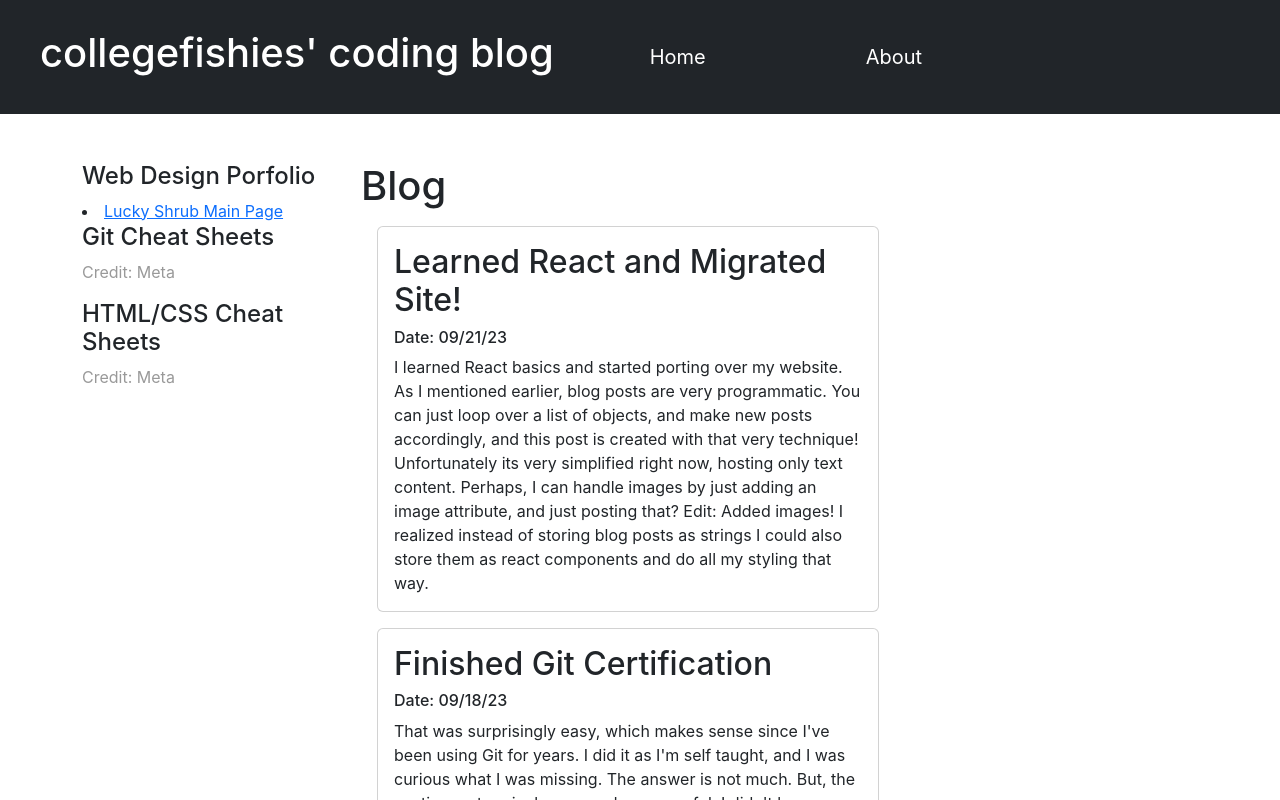
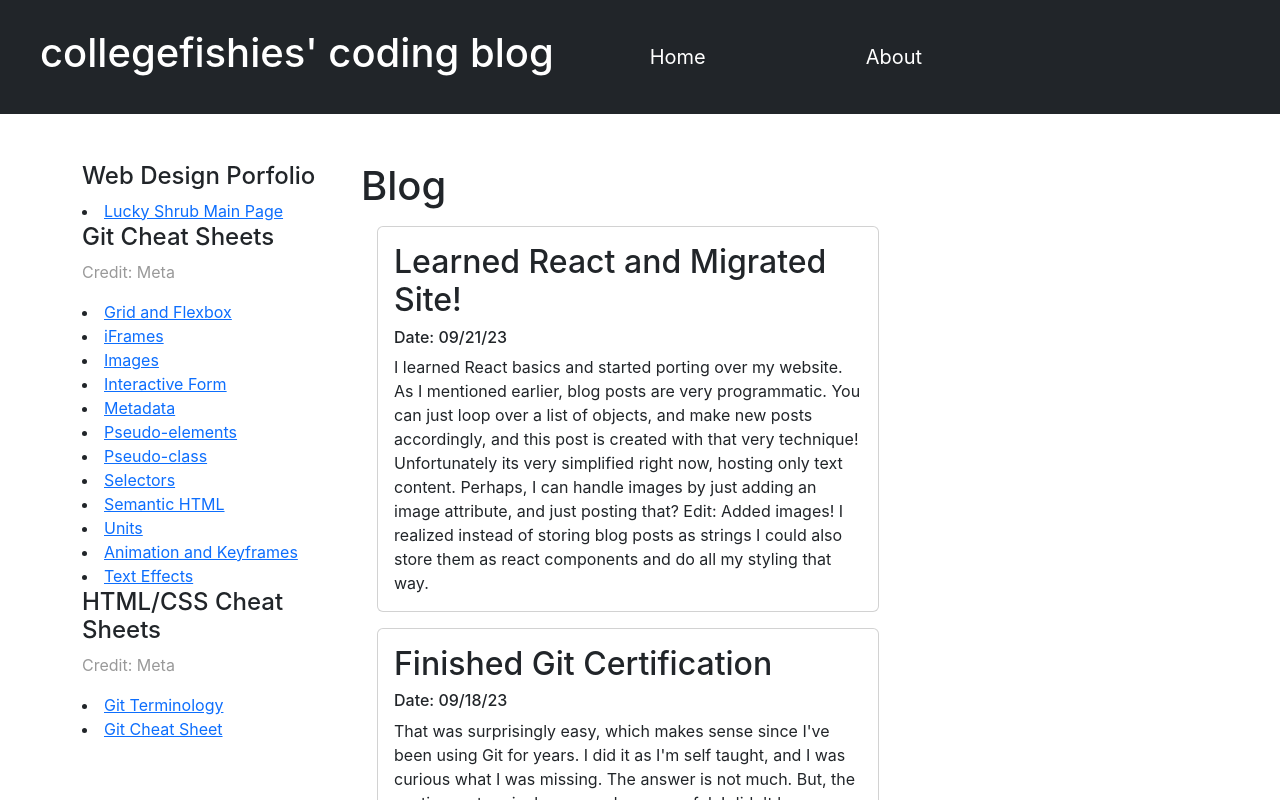
Before and after one commit to collegefishies/collegefishies.github.io, a React (Create React App) app: page / in a window 1280 px wide. Shown: the top 800 px of the page. Built offline with nearby package versions, Linux system fonts and the light colour scheme.

Commit message:
Add links

```diff
--- a/src/assets/links.js
+++ b/src/assets/links.js
@@ -15,12 +15,26 @@ export const links = [
 		"title" : "Git Cheat Sheets",
 		"credit": "Meta",
 		"links" : [
+			<a href="cs/web/grid_flexbox.html">Grid and Flexbox</a>,
+			<a href="cs/web/iframes.html">iFrames</a>,
+			<a href="cs/web/images.html">Images</a>,
+			<a href="cs/web/interactiveForm.html">Interactive Form</a>,
+			<a href="cs/web/metadata.html">Metadata</a>,
+			<a href="cs/web/pseudo-elements.html">Pseudo-elements</a>,
+			<a href="cs/web/psuedo-class.html">Pseudo-class</a>,
+			<a href="cs/web/selectors.html">Selectors</a>,
+			<a href="cs/web/semantic.html">Semantic HTML</a>,
+			<a href="cs/web/units.html">Units</a>,
+			<a href="cs/web/animation-and-effects.html">Animation and Keyframes</a>,
+			<a href="cs/web/text-effects.html">Text Effects</a>,
 		],
 	},
 	{
 		"title" : "HTML/CSS Cheat Sheets",
 		"credit": "Meta",
 		"links" : [
+			<a href="cs/git/git-terminology.pdf">Git Terminology</a>,
+			<a href="cs/git/git-cheat-sheet.pdf">Git Cheat Sheet</a>,
 		],
 	}
 ]
```
